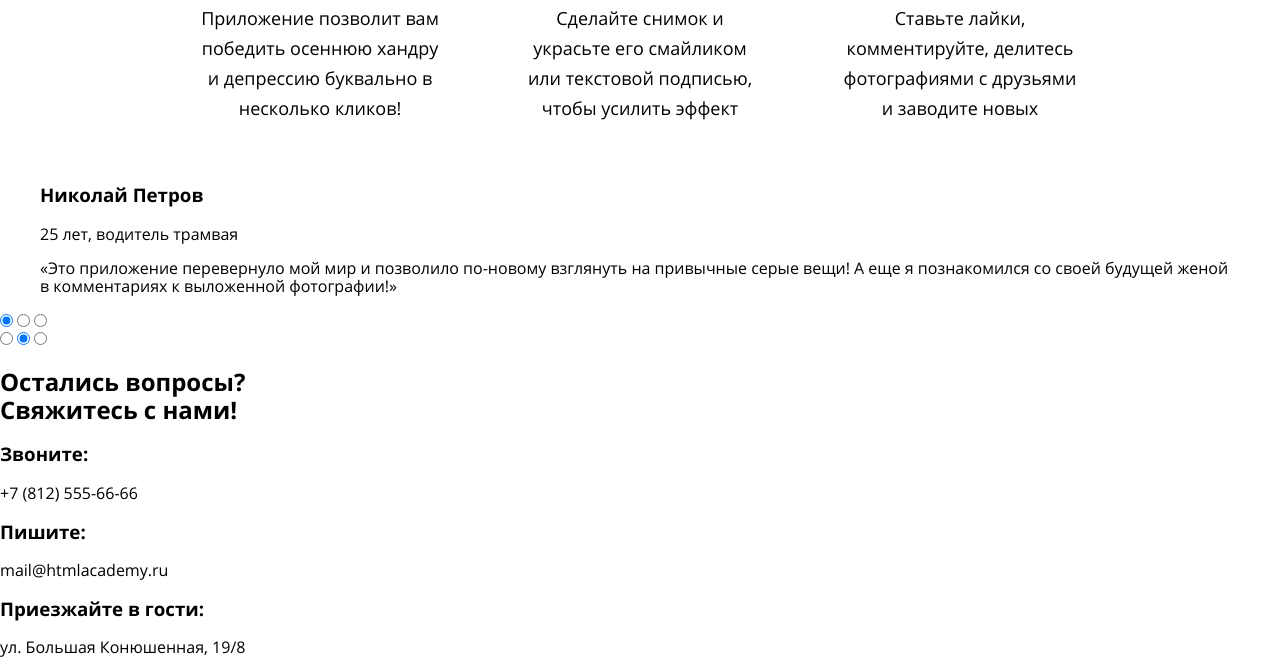
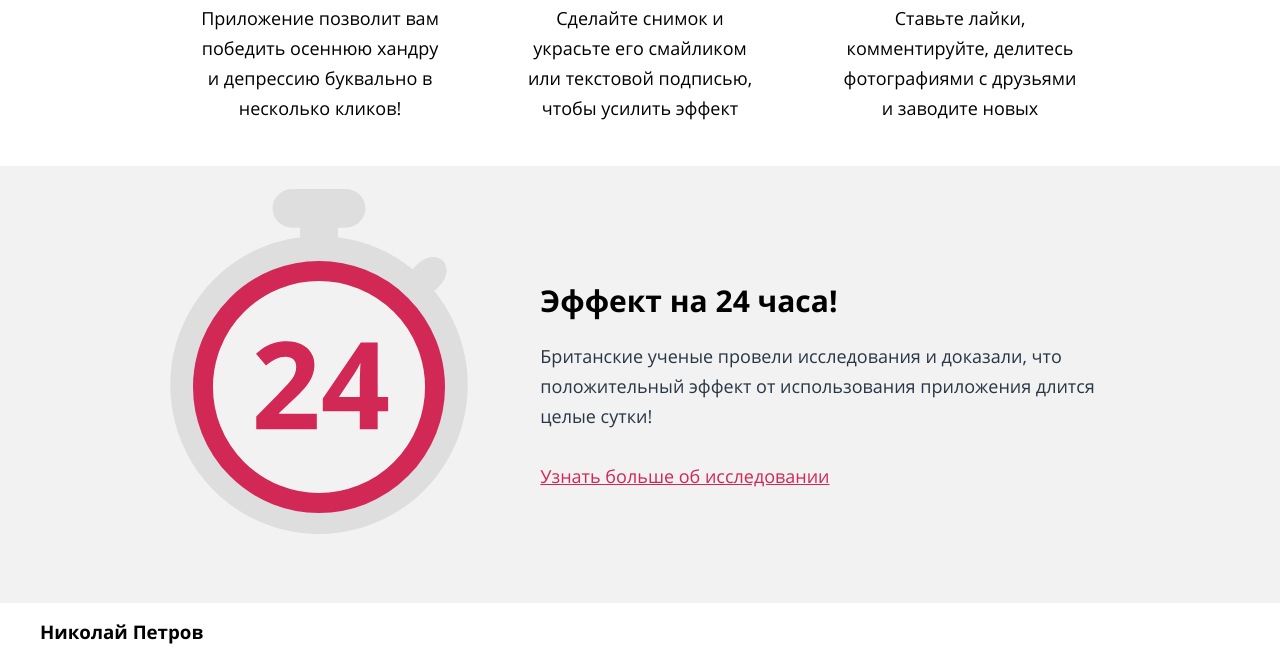
Before and after one commit to BalandinaM/Pink, a website: page source/pug/index.pug in a window 1280 px wide. Shown: the part 1678-2337 px from the top of the page. Drawn offline with nearby package versions, Linux system fonts and the light colour scheme; files that its build step writes are made by us from their sources; files whose address does not match are found by name.

Commit message:
Блок эффект таблет и десктоп

```diff
--- a/source/pug/index.pug
+++ b/source/pug/index.pug
@@ -62,6 +62,11 @@ html(lang="ru")
             li.description__item.item
               h3.item__title Заводит новых друзей
               p.item__text Ставьте лайки, комментируйте, делитесь фотографиями с друзьями и заводите новых
+      div.effect-wrap
+        section.effect
+          h2.effect__title Эффект  <br> на 24 часа!
+          p.effect__text Британские ученые провели исследования и доказали, что положительный эффект от использования приложения длится целые сутки!
+          a.effect__link(href= "#") Узнать больше об исследовании
       section
         h2.visually-hidden Отзывы о приложении
         blockquote
--- a/source/sass/global/variables.scss
+++ b/source/sass/global/variables.scss
@@ -3,6 +3,7 @@
 $grey-basic: #283645;
 $grey-dark: #1d2631;
 $grey-light: #e5e5e5;
+$grey-background-effect: #f2f2f2;
 $white: #ffffff;
 $pink-basic: #d22856;
 $green-check: #3dc644;
--- /dev/null
+++ b/source/sass/main/effect.scss
@@ -0,0 +1,113 @@
+.effect-wrap {
+  @media (min-width: $desktop-width) {
+    background-color: $grey-background-effect;
+  }
+}
+
+.effect {
+  display: none;
+
+  @media (min-width: $tablet-width) {
+    width: 660px;
+    margin: 0 auto;
+    box-sizing: border-box;
+    padding: 0 20px;
+    padding-bottom: 67px;
+    display: grid;
+    grid-template-columns: 1fr 1fr;
+    grid-template-areas: ". title"
+                        ". text"
+                        ". link";
+
+    background-image: url("../../img/index/effect_timer_24.svg"),
+                      url("../../img/index/effect_timer_circle.svg"),
+                      url("../../img/index/effect_timer.svg");
+    background-repeat: no-repeat;
+    background-size: 110px 75px,
+                    202px 202px,
+                    238px 276px;
+    background-position: 85px 172px,
+                        38px 109px,
+                        20px 53px;
+  }
+
+  @media (min-width: $desktop-width) {
+    width: 1200px;
+    padding: 0 130px;
+    padding-bottom: 112px;
+
+    grid-template-columns: 1fr 2fr;
+    grid-template-areas: ". title"
+                        ". text"
+                        ". link";
+    background-size: 134px 94px,
+                    252px 252px,
+                    298px 345px;
+    background-position: 215px 172px,
+                        153px 95px,
+                        130px 23px;
+  }
+}
+
+.effect__title {
+  grid-area: title;
+
+  font-weight: 700;
+  font-size: 30px;
+  line-height: 36px;
+
+  margin-top: 95px;
+  margin-bottom: 0;
+
+  @media (min-width: $desktop-width) {
+    line-height: 30px;
+
+    padding-left: 57px;
+    margin-top: 120px;
+    margin-bottom: 0;
+
+
+    & br {
+      display: none;
+    }
+  }
+}
+
+
+.effect__text {
+  grid-area: text;
+
+  font-weight: 400;
+  font-size: 14px;
+  line-height: 24px;
+  color: $grey-basic;
+
+  margin-top: 10px;
+  margin-bottom: 10px;
+
+  @media (min-width: $desktop-width) {
+    font-size: 18px;
+    line-height: 30px;
+
+    margin-top: 25px;
+    margin-bottom: 30px;
+    padding-left: 57px;
+  }
+}
+
+.effect__link {
+  grid-area: link;
+
+  font-weight: 400;
+  font-size: 14px;
+  line-height: 24px;
+  color: $pink-basic;
+  text-decoration: underline;
+
+  @media (min-width: $desktop-width) {
+    font-size: 18px;
+    line-height: 30px;
+
+    padding-left: 57px;
+  }
+}
--- a/source/sass/style.scss
+++ b/source/sass/style.scss
@@ -14,3 +14,4 @@
 @import "wrap-header-and-intro/header/header__button.scss";
 @import "wrap-header-and-intro/intro/intro.scss";
 @import "main/description.scss";
+@import "main/effect.scss";
```
Also changed, not shown: source/img/index/effect_timer.svg (added), source/img/index/effect_timer_24.svg (added), source/img/index/effect_timer_circle.svg (added), source/index.html.
